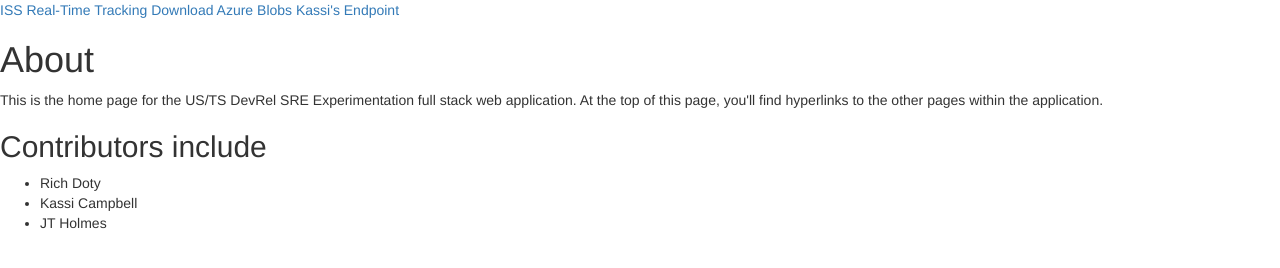
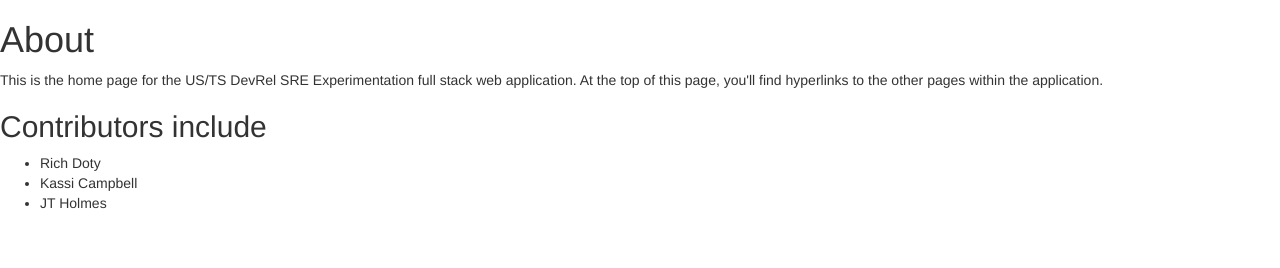
Before and after one commit to jtholm2/frontend-app, a website: page public/index.html in a window 1280 px wide. Drawn offline with nearby package versions, Linux system fonts and the light colour scheme.

Commit message:
Updated index.html to remove the top menu to bring it more into standard

```diff
--- a/public/index.html
+++ b/public/index.html
@@ -5,9 +5,7 @@
     <meta charset="utf-8"/>
     <meta name="viewport" content="width=device-width, initial-scale=1">
     <title>SRE Experimentation Home Page</title>
-    <a href="/iss">ISS Real-Time Tracking</a>
-    <a href="/azurestorage">Download Azure Blobs</a>
-    <a href="/kassiendpoint">Kassi's Endpoint</a>
+
     <link rel="stylesheet" href="https://maxcdn.bootstrapcdn.com/bootstrap/3.4.1/css/bootstrap.min.css">
 </head>
 
```
